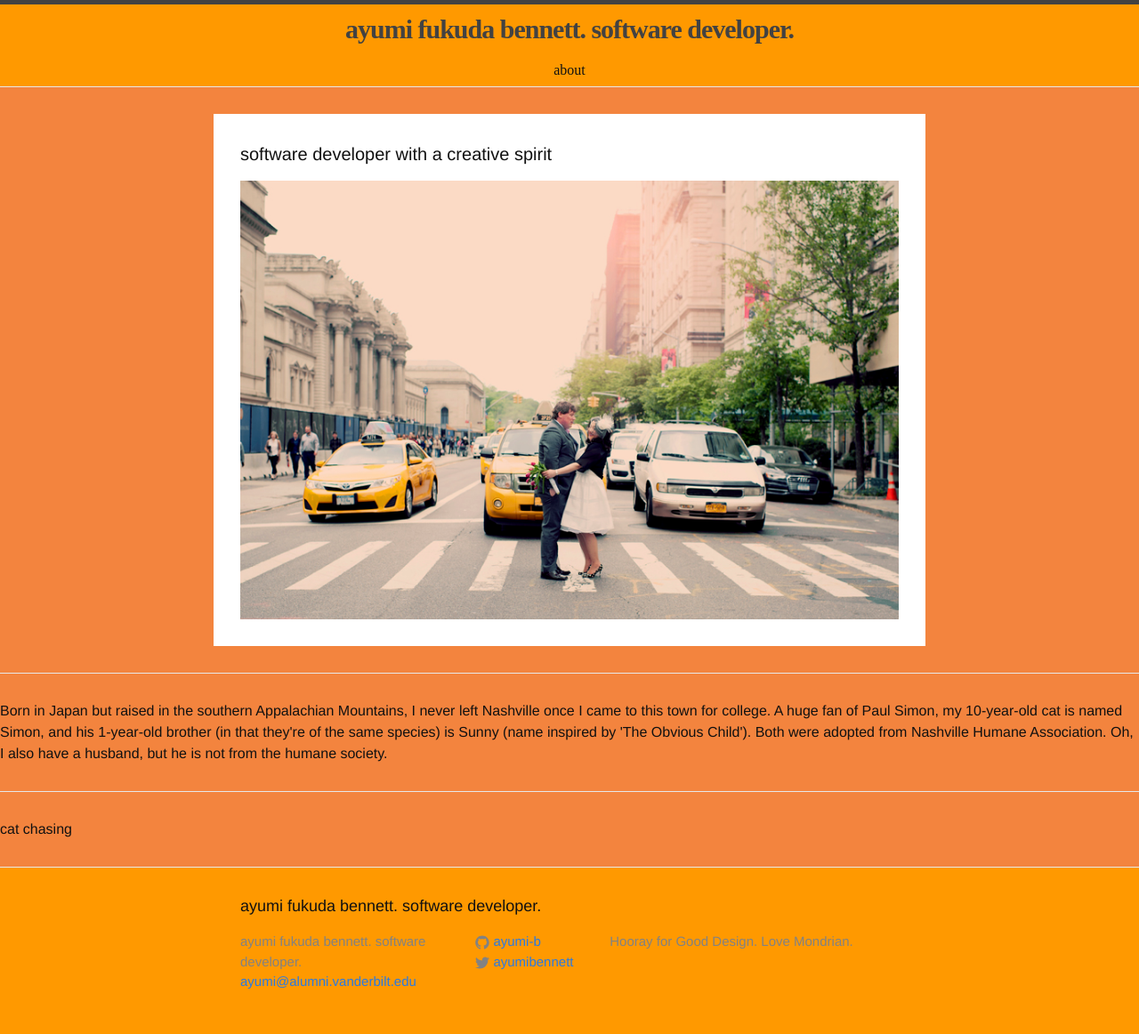
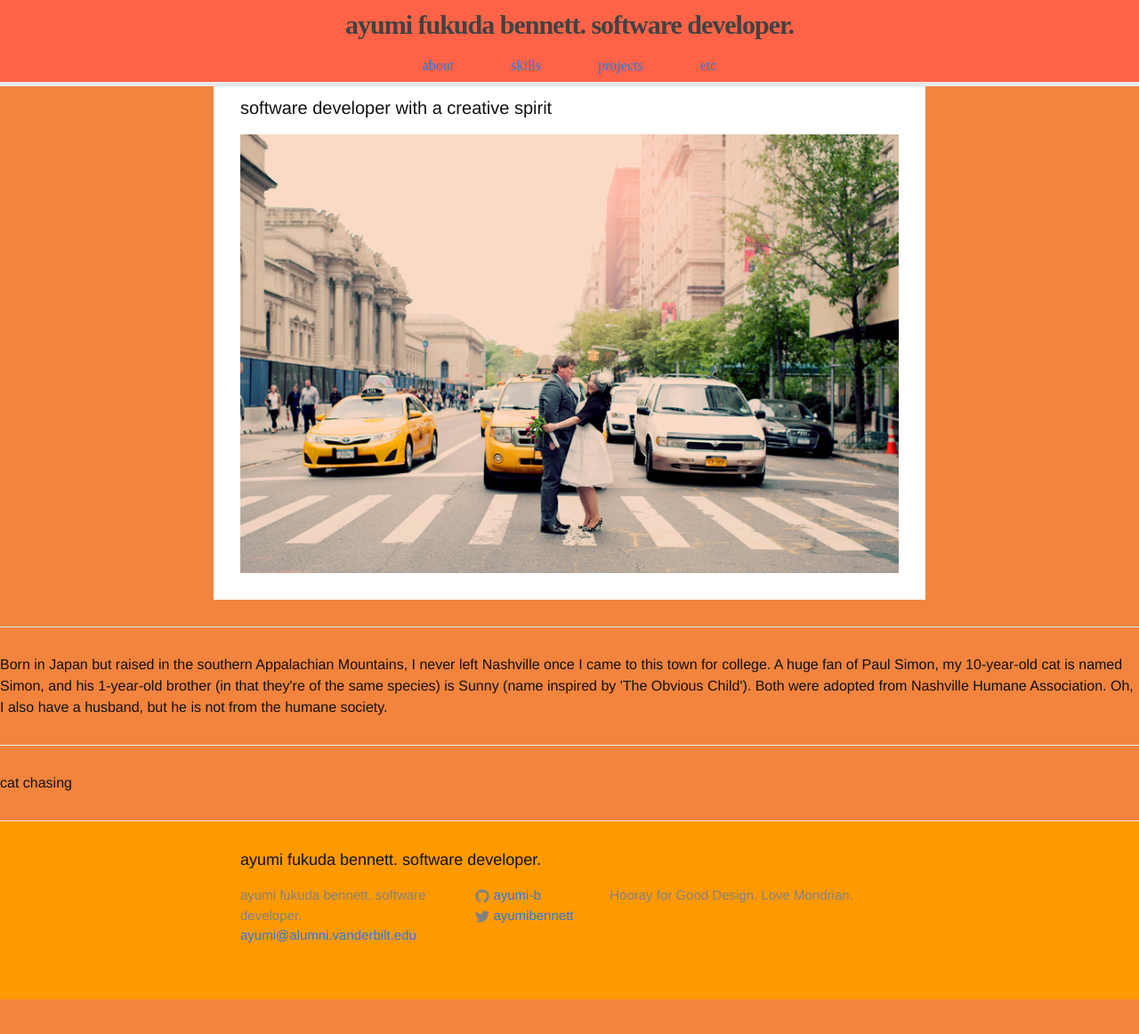
Before and after one commit to ayumi-b/ayumi-b.github.io, a Jekyll site: the page built from index.html, in a window 1280 px wide and 1175 px high. Shown: the top 1162 px of the window at 89% size. Built offline with Jekyll 4.4.1, drawn with Linux system fonts in a browser that asks for light colours.

Commit message:
WIP: scrolling pageview

```diff
--- a/_includes/header.html
+++ b/_includes/header.html
@@ -1,8 +1,9 @@
-<header class="site-header">
+<nav class="site-header">
 
-  <div class="wrapper">
+  <div class="header-wrapper">
 
     <a class="site-title" href="{{ site.baseurl }}/">{{ site.title }}</a>
+    <br>
 
     <nav class="site-nav">
       <a href="#" class="menu-icon">
@@ -16,7 +17,10 @@
       <div class="trigger">
         {% for page in site.pages %}
           {% if page.title %}
-          <a class="page-link" href="{{ page.url | prepend: site.baseurl }}">{{ page.title }}</a>
+          <a class="page-scroll" href="#about">about</a>
+          <a class="page-scroll" href="#skills">skills</a>
+          <a class="page-scroll" href="#projects">projects</a>
+          <a class="page-scroll" href="#etc">etc</a>
           {% endif %}
         {% endfor %}
       </div>
@@ -24,4 +28,4 @@
 
   </div>
 
-</header>
+</nav>
```
